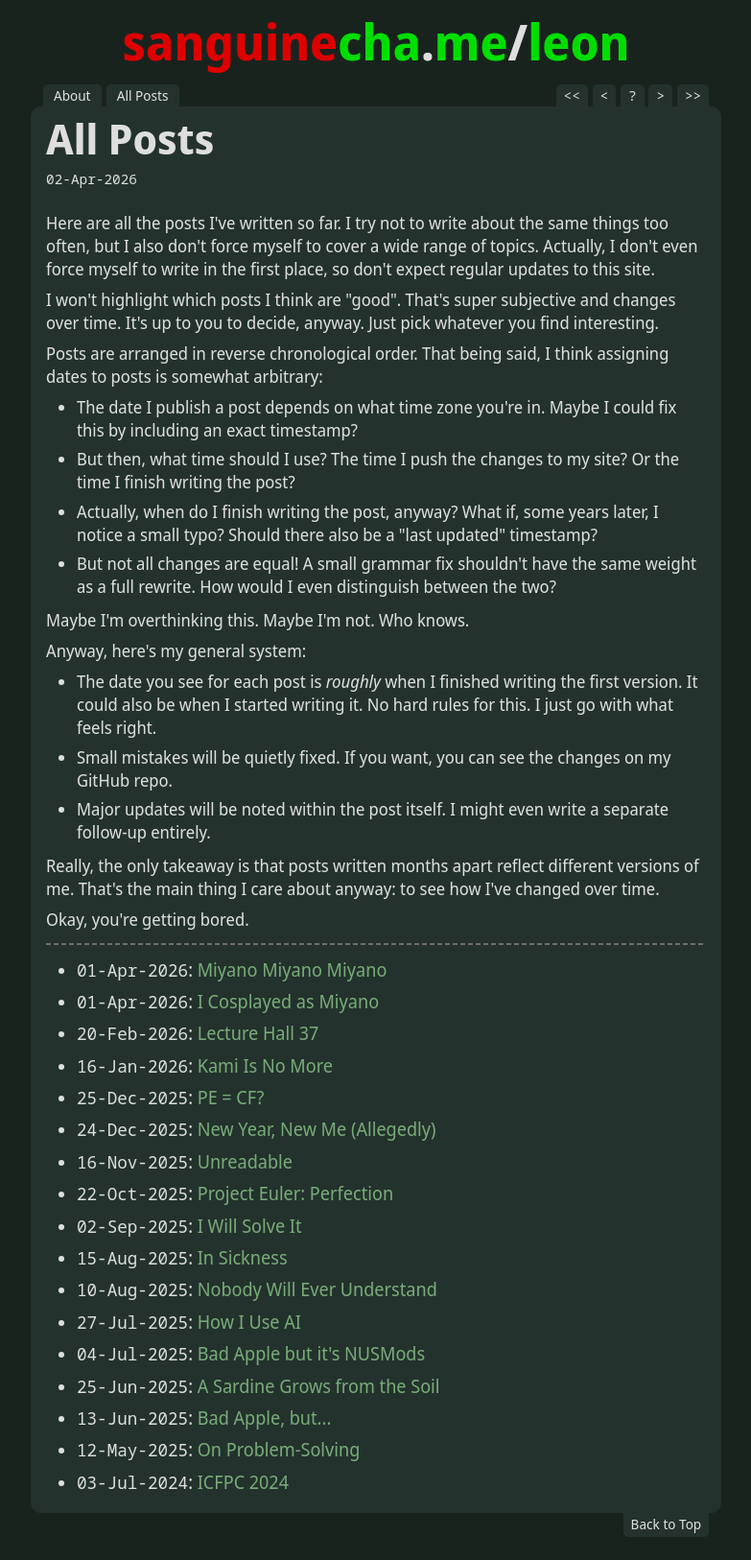
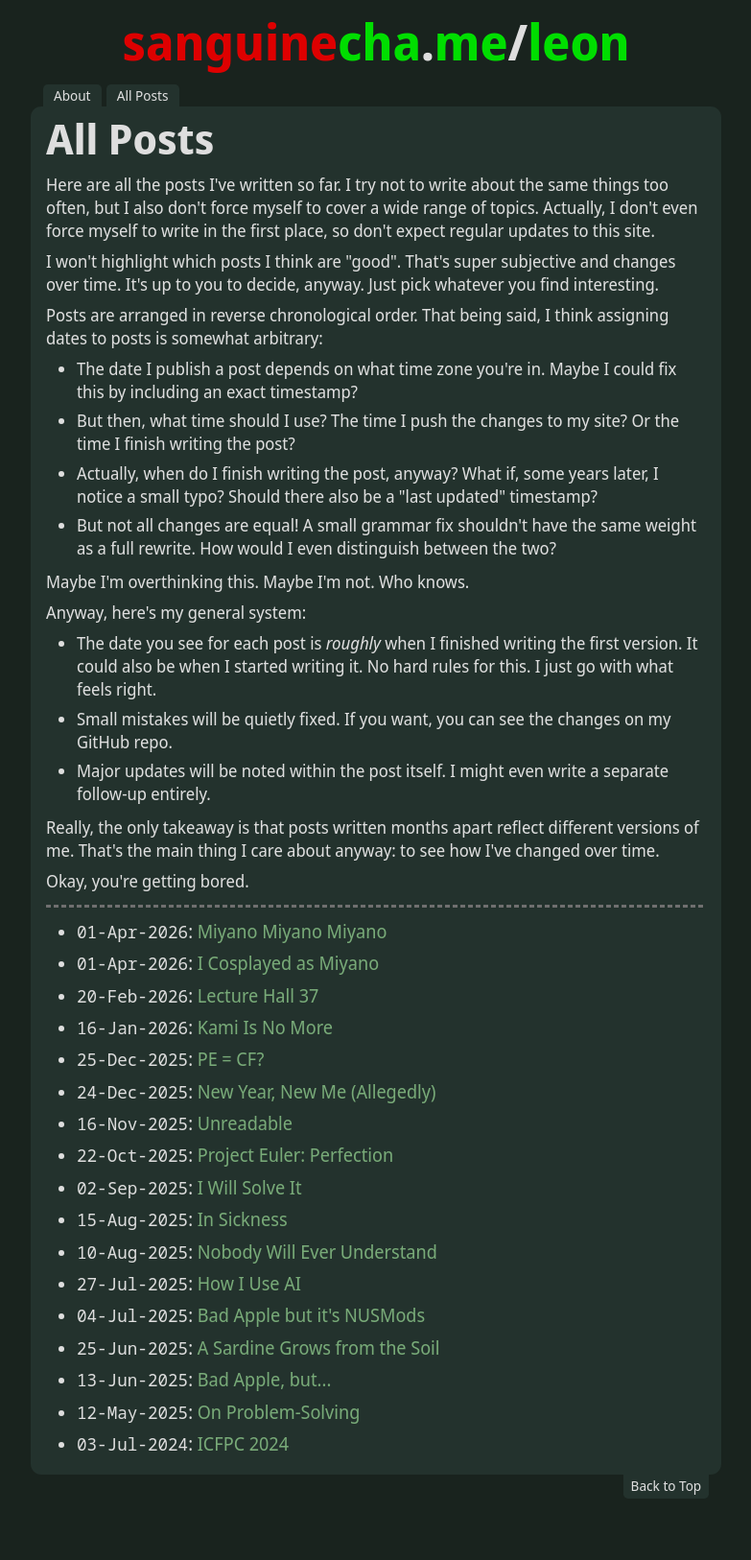
Before and after one commit to SanguineChameleon/sanguinechameleon.github.io, a Jekyll site: the page built from _pages/all.md, in a window 1280 px wide. Shown: the whole page at 96% size, without its empty margins (248-1031 px from the left). Built offline with Jekyll 4.4.1, drawn with Linux system fonts in a browser that asks for light colours; after the commit the page ends 1586 px from its top, so only the background shows below that.

Commit message:
Update post.html layout

```diff
--- a/_layouts/post.html
+++ b/_layouts/post.html
@@ -40,19 +40,21 @@
                     <li><a href="/leon">About</a></li
                     ><li><a href="/all">All Posts</a></li>
                 </ul>
+                {% if page.collection == "posts" %}
                 <ul class="header-nav-right">
                     <li><a href="/404"><<</a></li
-                    ><li><a href="/404"><</a></li
+                    ><li><a href="{{ page.previous.url }}"><</a></li
                     ><li><a href="/404">?</a></li
-                    ><li><a href="/404">></a></li
+                    ><li><a href="{{ page.next.url }}">></a></li
                     ><li><a href="/404">>></a></li>
                 </ul>
+                {% endif %}
             </nav>
             <div class="post">
                 <h1>{{ page.title }}</h1>
-                {% unless page.hide_date %}
+                {% if page.collection == "posts" %}
                 <div class="date">{{ page.date | date: "%d-%b-%Y"}}</div>
-                {% endunless %} {{ content }}
+                {% endif %} {{ content }}
             </div>
             <nav class="footer-nav">
                 <ul class="footer-nav-right">
```
